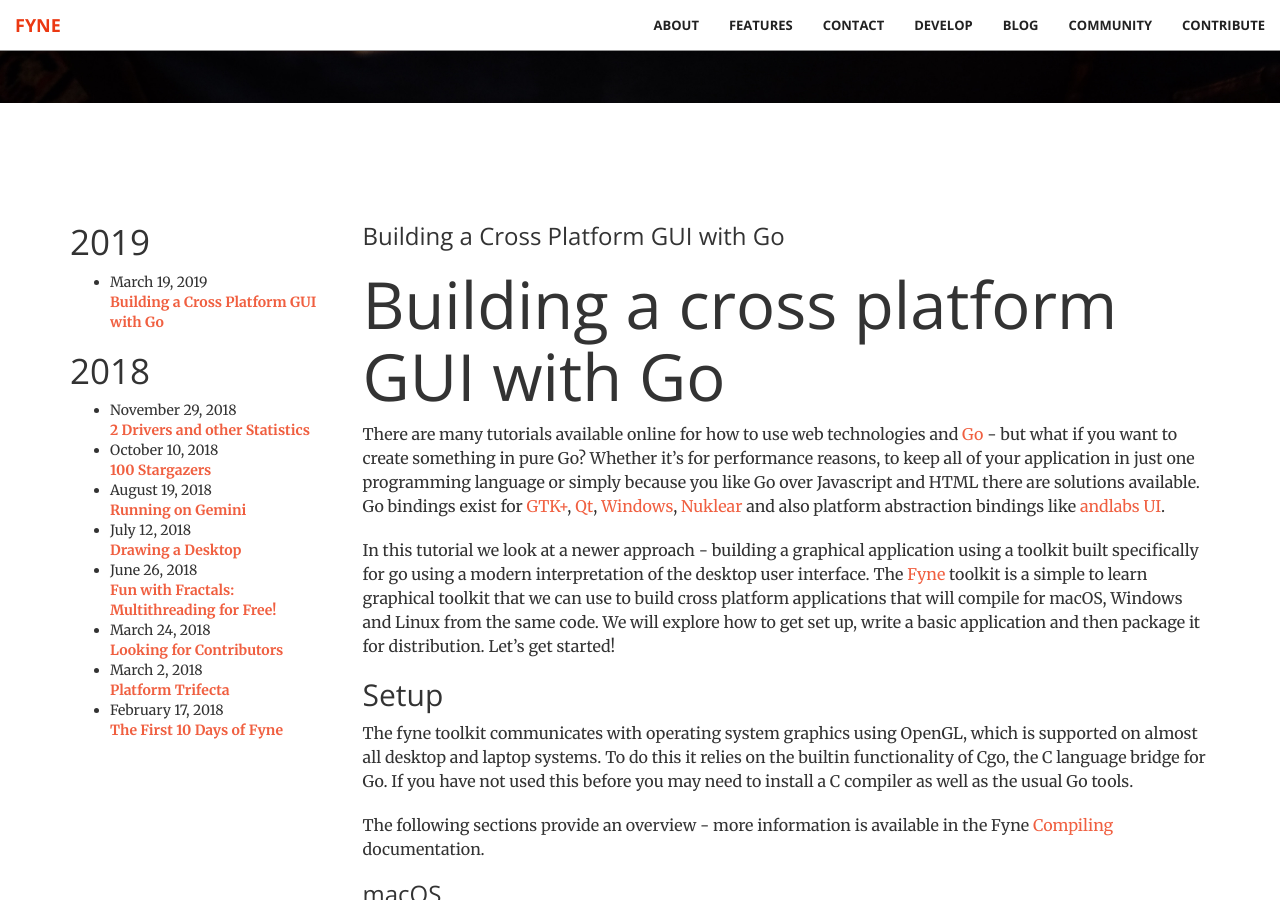
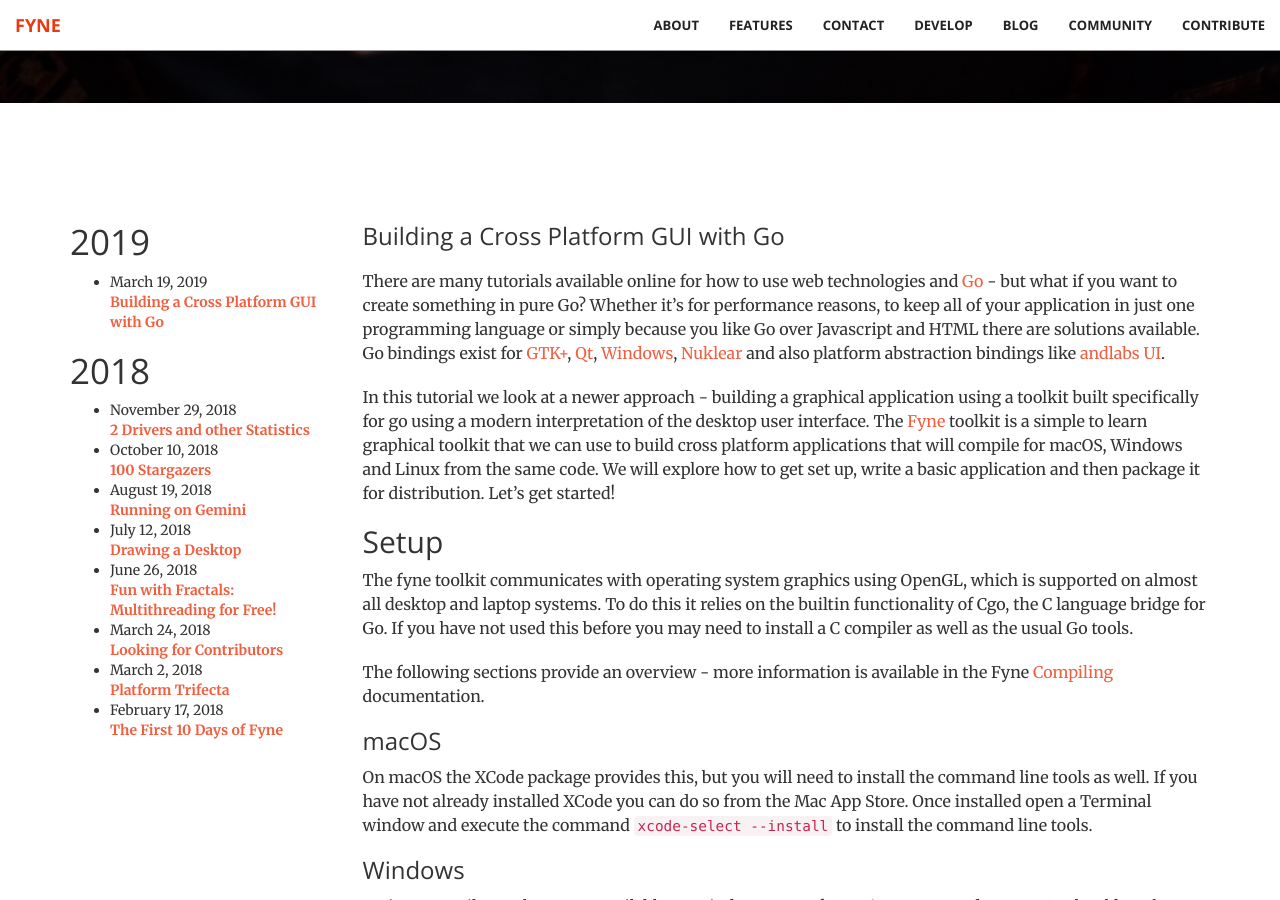
Before and after one commit to fyne-io/fyne-io.github.io, a Jekyll site: the page built from _posts/2019-03-19-building-cross-platform-gui.md, in a window 1280 px wide and 900 px high, scrolled down 797 px. Built offline with Jekyll 4.4.1, drawn with Linux system fonts in a browser that asks for light colours.

Commit message:
Remove additional title

```diff
--- a/_posts/2019-03-19-building-cross-platform-gui.md
+++ b/_posts/2019-03-19-building-cross-platform-gui.md
@@ -4,8 +4,6 @@
 date:   2019-03-19 11:53:12 +0000
 categories: blog
 ---
-
-# Building a cross platform GUI with Go
 
 There are many tutorials available online for how to use web technologies and [Go](https://golang.org) - but what if you want to create something in pure Go? Whether it's for performance reasons, to keep all of your application in just one programming language or simply because you like Go over Javascript and HTML there are solutions available. Go bindings exist for [GTK+](http://mattn.github.io/go-gtk/), [Qt](https://github.com/therecipe/qt), [Windows](https://github.com/lxn/walk), [Nuklear](https://github.com/golang-ui/nuklear) and also platform abstraction bindings like [andlabs UI](https://github.com/andlabs/ui).
 
```
